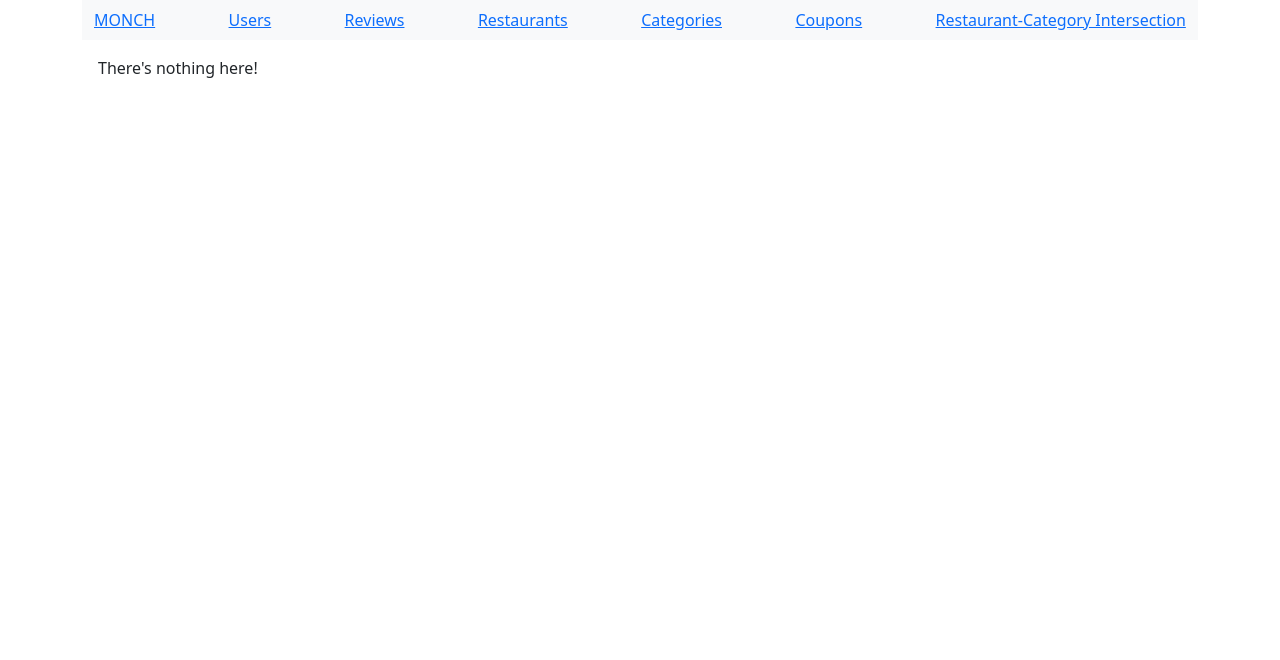
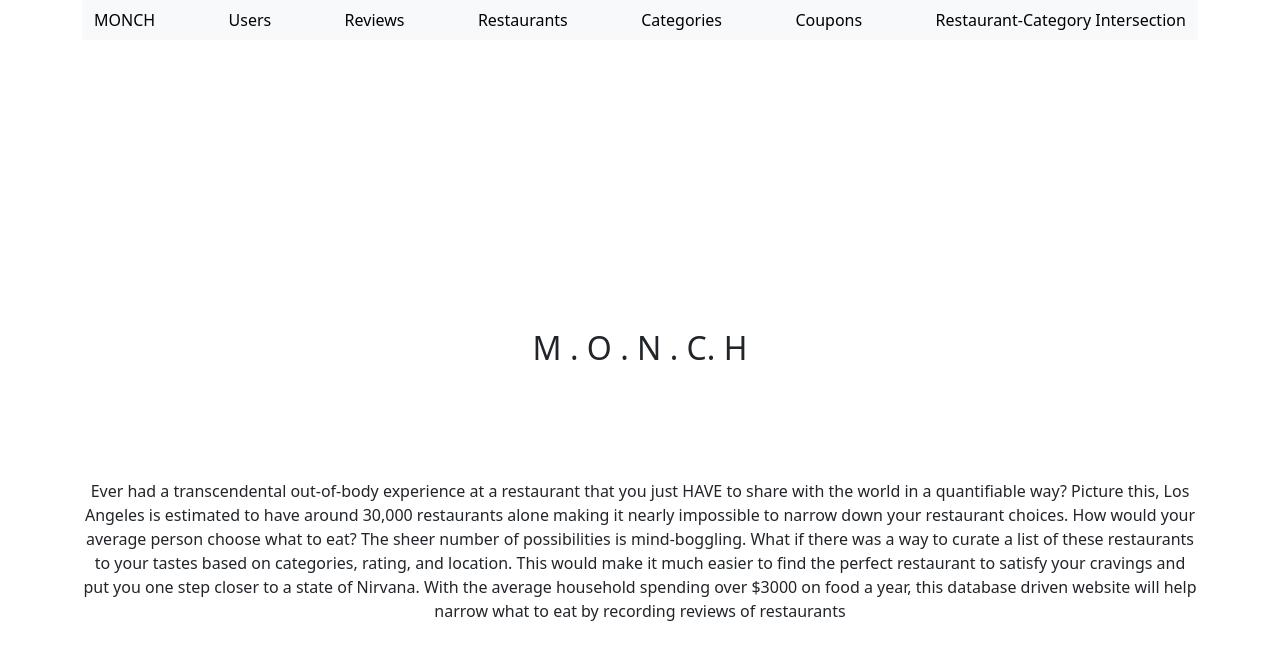
Before and after one commit to MONCH340/Monch-Latest, a React (Create React App) app in the folder client/: page /home in a window 1280 px wide. Shown: the top 660 px of the page. Built offline with nearby package versions, Linux system fonts and the light colour scheme.

Commit message:
Created home page

```diff
--- a/client/src/components/NavBar.jsx
+++ b/client/src/components/NavBar.jsx
@@ -7,19 +7,19 @@ function NavBar() {
   return (
     <Navbar bg="light" expand="lg">
       <Container>
-      <Link to="/"> MONCH </Link>
+      <Link class="links" to="/home"> MONCH </Link>
       <br />
-      <Link to="/users">Users</Link>
+      <Link class="links"  to="/users">Users</Link>
       <br />
-      <Link to="/reviews">Reviews</Link>
+      <Link class="links"  to="/reviews">Reviews</Link>
       <br />
-      <Link to="/restaurants">Restaurants</Link>
+      <Link class="links"  to="/restaurants">Restaurants</Link>
       <br />
-      <Link to="/categories">Categories</Link>
+      <Link class="links"  to="/categories">Categories</Link>
       <br />
-      <Link to="/coupons">Coupons</Link>
+      <Link class="links"  to="/coupons">Coupons</Link>
       <br />
-      <Link to="/categories_restaurants">Restaurant-Category Intersection</Link>
+      <Link class="links" to="/categories_restaurants">Restaurant-Category Intersection</Link>
       </Container>
     </Navbar>
   );
--- a/client/src/index.css
+++ b/client/src/index.css
@@ -5,3 +5,18 @@ h1 {
 h2 {
     padding-top: 10px;
 }
+
+.Home > h2 {
+  text-align: center;
+  margin-top: 25%;
+}
+
+.Home > p {
+  margin-top: 10%;
+  text-align: center;
+}
+
+.links {
+  text-decoration: none;
+  color: black;
+}
--- a/client/src/index.js
+++ b/client/src/index.js
@@ -8,6 +8,7 @@ import Restaurants from "./routes/Restaurants";
 import Categories from "./routes/Categories";
 import Coupons from "./routes/Coupons";
 import Intersections from "./routes/Intersections";
+import Home from "./routes/Home";
 import './index.css'
 
 const root = ReactDOM.createRoot(document.getElementById("root"));
@@ -15,6 +16,7 @@ root.render(
   <BrowserRouter>
     <Routes>
     <Route path="/" element={<App />}>
+      <Route path="home" element={<Home />} />
       <Route path="users" element={<Users />} />
       <Route path="reviews" element={<Reviews />} />
       <Route path="restaurants" element={<Restaurants />} />
--- /dev/null
+++ b/client/src/routes/Home.js
@@ -0,0 +1,15 @@
+import Card from 'react-bootstrap/Card'
+import Row from 'react-bootstrap/Row'
+import React from "react";
+import Col from 'react-bootstrap/Col'
+
+function Home() {
+    return (
+        <div class="Home">
+            <h2>M . O . N . C. H</h2>
+            <p>Ever had a transcendental out-of-body experience at a restaurant that you just HAVE to share with the world in a quantifiable way? Picture this, Los Angeles is estimated to have around 30,000 restaurants alone making it nearly impossible to narrow down your restaurant choices. How would your average person choose what to eat? The sheer number of possibilities is mind-boggling. What if there was a way to curate a list of these restaurants to your tastes based on categories, rating, and location. This would make it much easier to find the perfect restaurant to satisfy your cravings and put you one step closer to a state of Nirvana. With the average household spending over $3000 on food a year, this database driven website will help narrow what to eat by recording reviews of restaurants</p>
+        </div>
+    )
+}
+
+export default Home;
--- a/client/src/routes/Intersections.js
+++ b/client/src/routes/Intersections.js
@@ -157,6 +157,3 @@ function Intersections() {
   );
 }
 export default Intersections;
-
-// Problem: we can make multiple of the same composite key combinations -- solution might be here:
-// https://stackoverflow.com/questions/57136858/efficient-way-to-check-if-composite-key-exists-before-inserting
```
